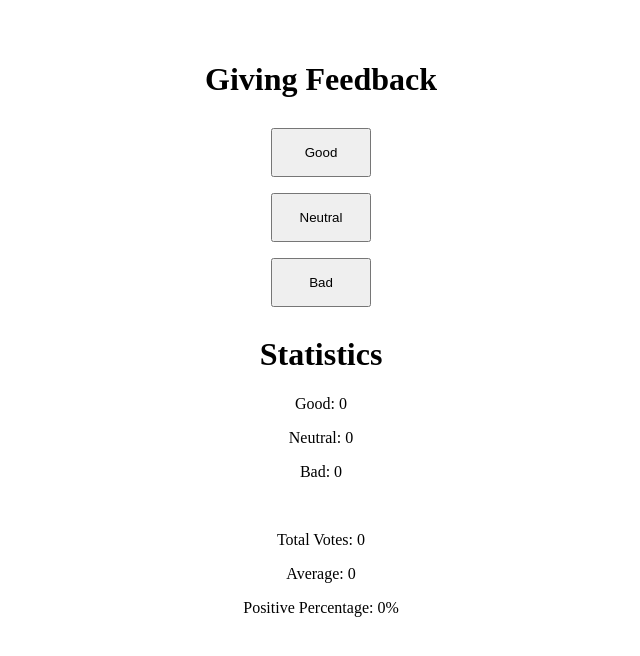
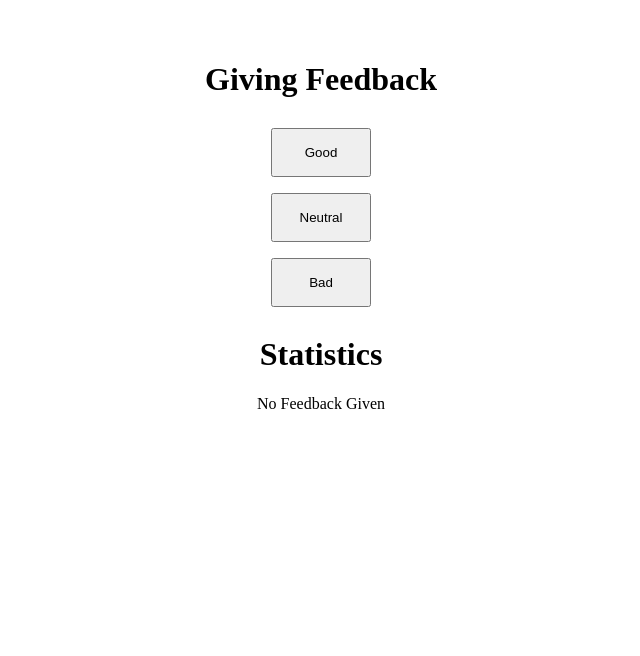
Before and after one commit to Haupt04/MOOC-Full-Stack, a React (Vite) app in the folder part1/unicafe/: page / in a window 1280 px wide. Shown: the top 656 px of the page, without its empty margins (319-959 px from the left). Built offline with nearby package versions, Linux system fonts and the light colour scheme.

Commit message:
Completed 1.9

```diff
--- a/part1/unicafe/src/App.jsx
+++ b/part1/unicafe/src/App.jsx
@@ -13,8 +13,10 @@ const Statistics = ({props}) => {
 
   return (
     <div>
-        <h1>Statistics</h1>
-        <p>Good: {Good}</p>
+      <h1>Statistics</h1>
+      {all > 0 ? (
+          <>
+           <p>Good: {Good}</p>
         <p>Neutral: {Neutral}</p>
         <p>Bad: {Bad}</p>
         <br/>
@@ -23,6 +25,7 @@ const Statistics = ({props}) => {
         <p>Average: { average > 0 ? average.toString() : "0"} </p>
 
         <p>Positive Percentage: { percentage > 0 ? percentage.toString() + "%": "0%"}</p>
+        </>) : (<p>No Feedback Given</p>)}
     </div>
   )
 }
```
